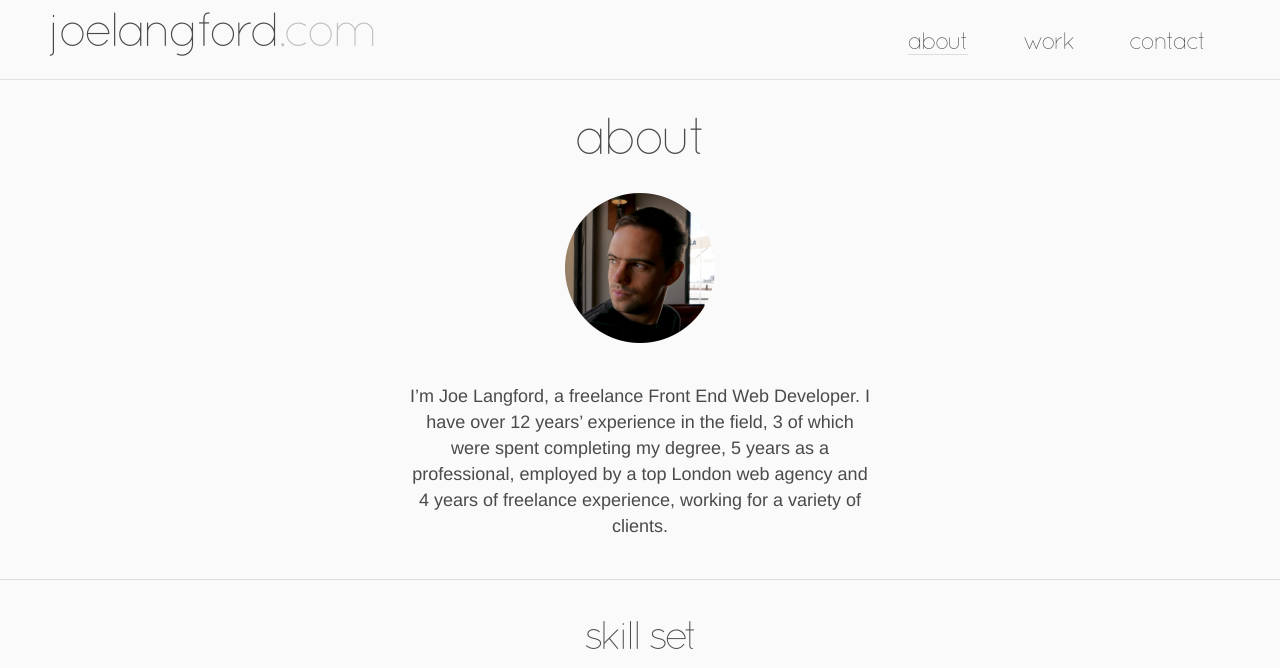
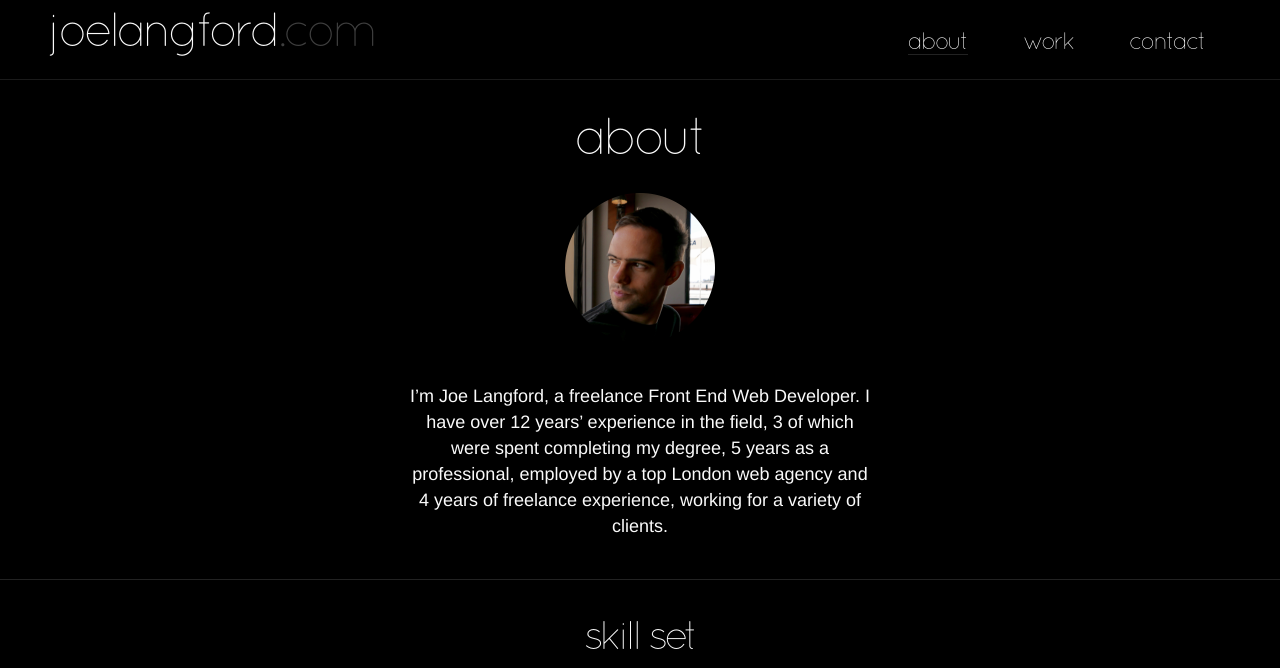
Before and after one commit to joelangford/joelangford.com, a plain HTML site: page index.html in a window 1280 px wide. Shown: the top 668 px of the page. Drawn offline with Linux system fonts and the dark colour scheme.

Commit message:
Added dark mode to header

```diff
--- a/styles/components/site-header.css
+++ b/styles/components/site-header.css
@@ -1,8 +1,8 @@
 .site-header {
   backdrop-filter: blur(20px);
   -webkit-backdrop-filter: blur(20px);
-  background-color: rgba(250, 250, 250, 0.9);
-  border-bottom: 1px solid rgba(0,0,0,0.1);
+  background-color: var(--colour-translucent-white);
+  border-bottom: 1px solid var(--colour-transparent-black);
   display: flex;
   flex-wrap: wrap;
   height: 80px;
--- a/styles/global/colours.css
+++ b/styles/global/colours.css
@@ -3,4 +3,17 @@
   --colour-dark-grey: #c0c0c0;
   --colour-grey: #dddddd;
   --colour-white: #fafafa;
+  --colour-translucent-white: rgba(250, 250, 250, 0.9);
+  --colour-transparent-black: rgba(0, 0, 0, 0.1);
 }
+
+@media (prefers-color-scheme: dark) {
+  :root {
+    --colour-black: #fafafa;
+    --colour-dark-grey: #3f3f3f;
+    --colour-grey: #222222;
+    --colour-white: #000000;
+    --colour-translucent-white: rgba(0, 0, 0, 0.9);
+    --colour-transparent-black: rgba(250, 250, 250, 0.1);
+  }
+}
```
